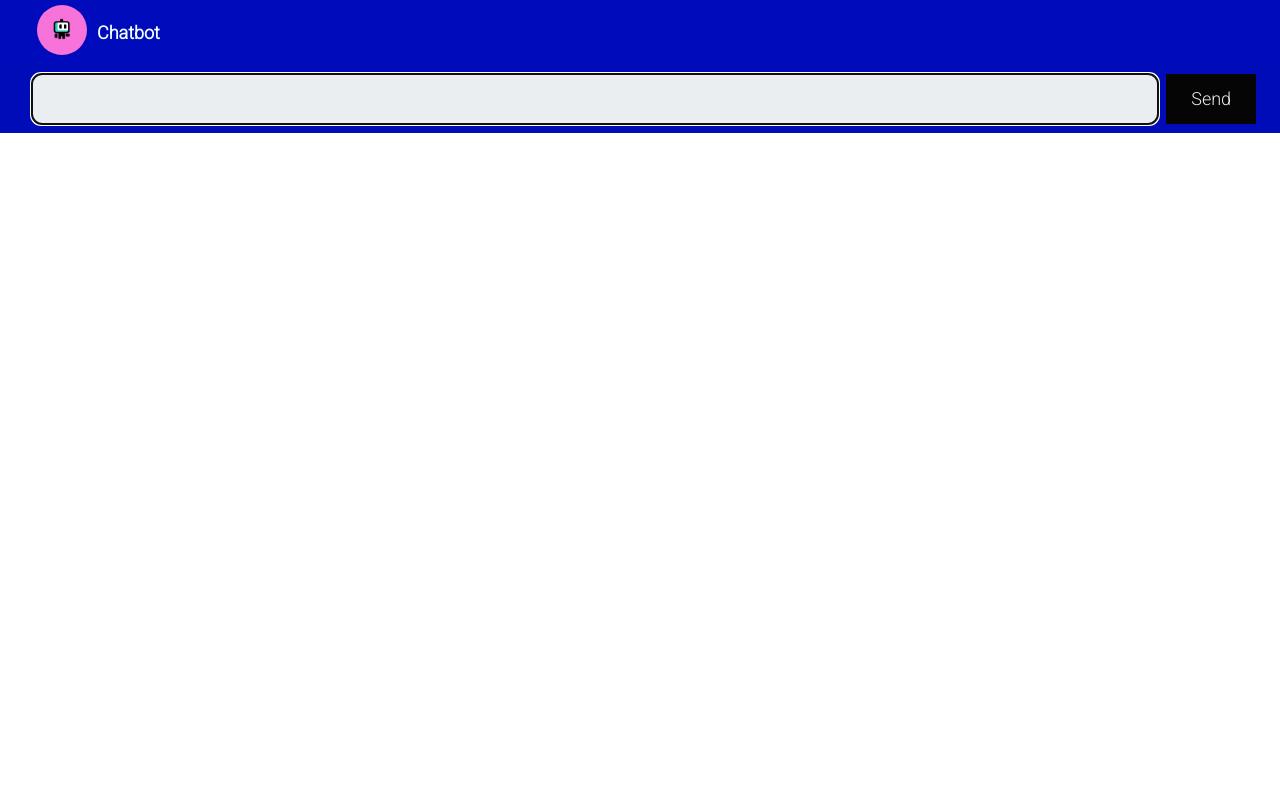
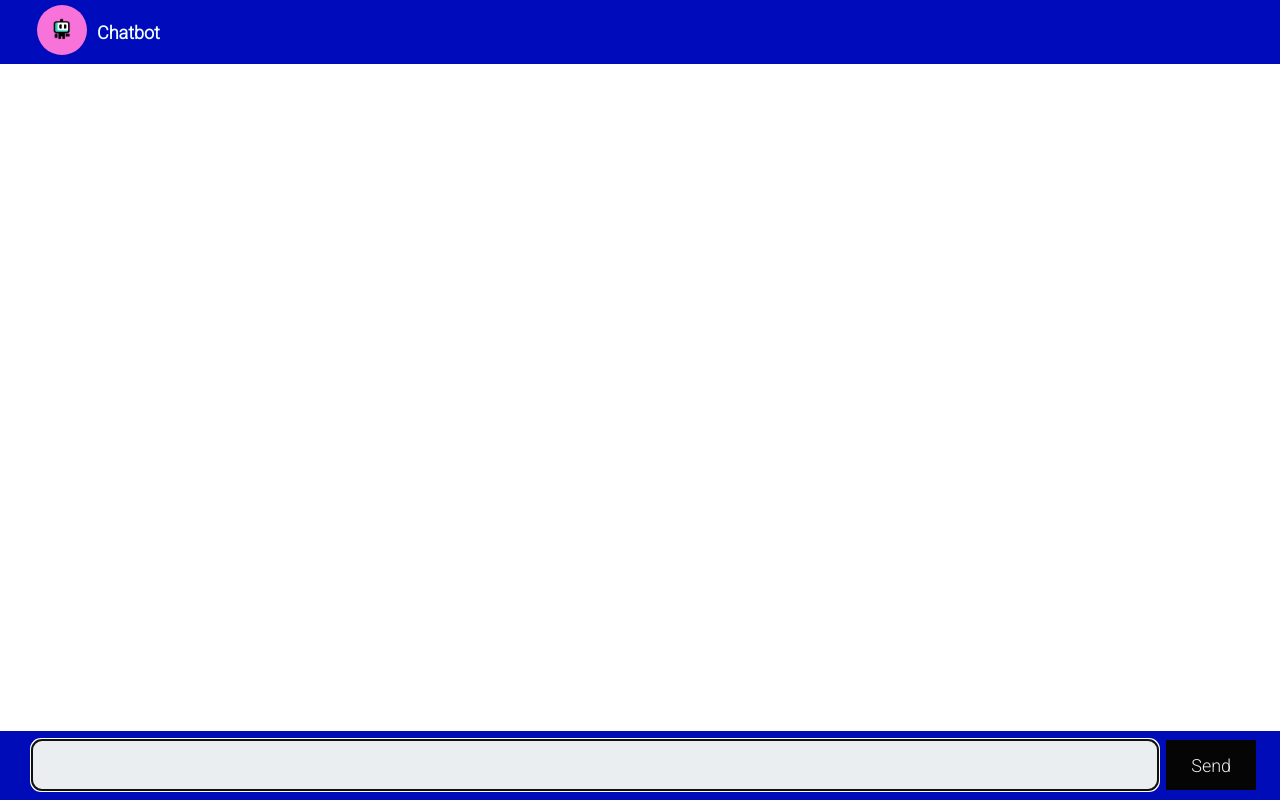
Before and after one commit to Deependra-Negi/chatbot, a React (Create React App) app: page / in a window 1280 px wide. Built offline with nearby package versions, Linux system fonts and the light colour scheme.

Commit message:
input field position fixed

```diff
--- a/package.json
+++ b/package.json
@@ -9,6 +9,7 @@
     "react": "^17.0.2",
     "react-dom": "^17.0.2",
     "react-scripts": "5.0.0",
+    "uuid": "^8.3.2",
     "web-vitals": "^2.1.4"
   },
   "scripts": {
--- a/src/components/ChatWindow.jsx
+++ b/src/components/ChatWindow.jsx
@@ -2,6 +2,7 @@ import React, { useEffect, useState, useRef } from 'react'
 import styles from './ChatWindow.module.css'
 import Message from './Message';
 import Reply from './Reply';
+import { v4 as uuid } from 'uuid';
 
 function ChatWindow() {
 
@@ -54,10 +55,10 @@ function ChatWindow() {
         return (
           <div className={styles.container}>
             <div className={styles.reply}>
-            <Reply  reply={el}/>
+            <Reply key={uuid()}  reply={el}/>
             </div>
             <div className={styles.user}>
-            <Message  message={el} />
+            <Message key={uuid()} message={el} />
             </div>
           </div>
           )
--- a/src/components/ChatWindow.module.css
+++ b/src/components/ChatWindow.module.css
@@ -15,7 +15,7 @@
     justify-content: flex-end;
 }
 .footer{
-    position: sticky;
+    position: fixed;
     bottom: 0%;
     background-color: #000cb8;
     display: flex;
--- a/src/components/Message.jsx
+++ b/src/components/Message.jsx
@@ -2,7 +2,6 @@ import React from 'react'
 import styles from './Message.module.css'
 
 function Message({ message }) {
-  console.log(message)
   return (
     <div className={styles.container}>{message}</div>
   )
```
